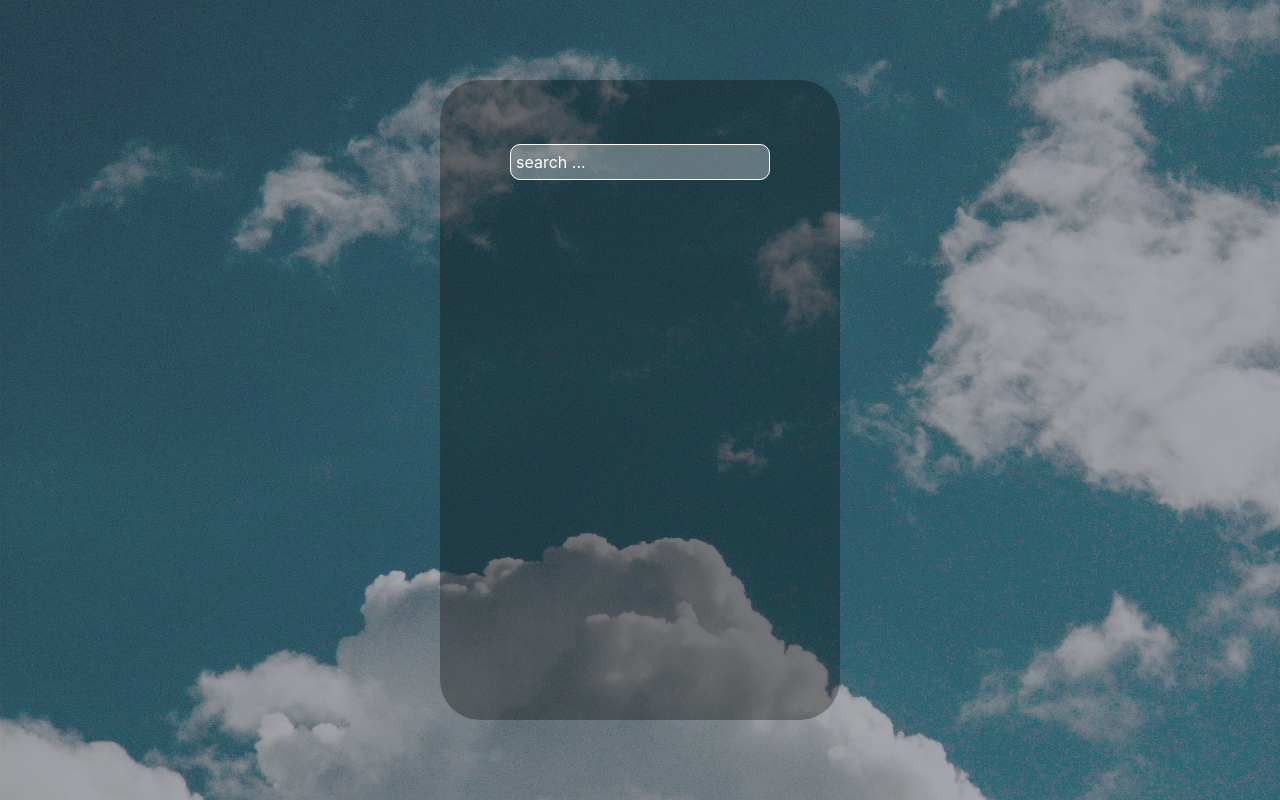
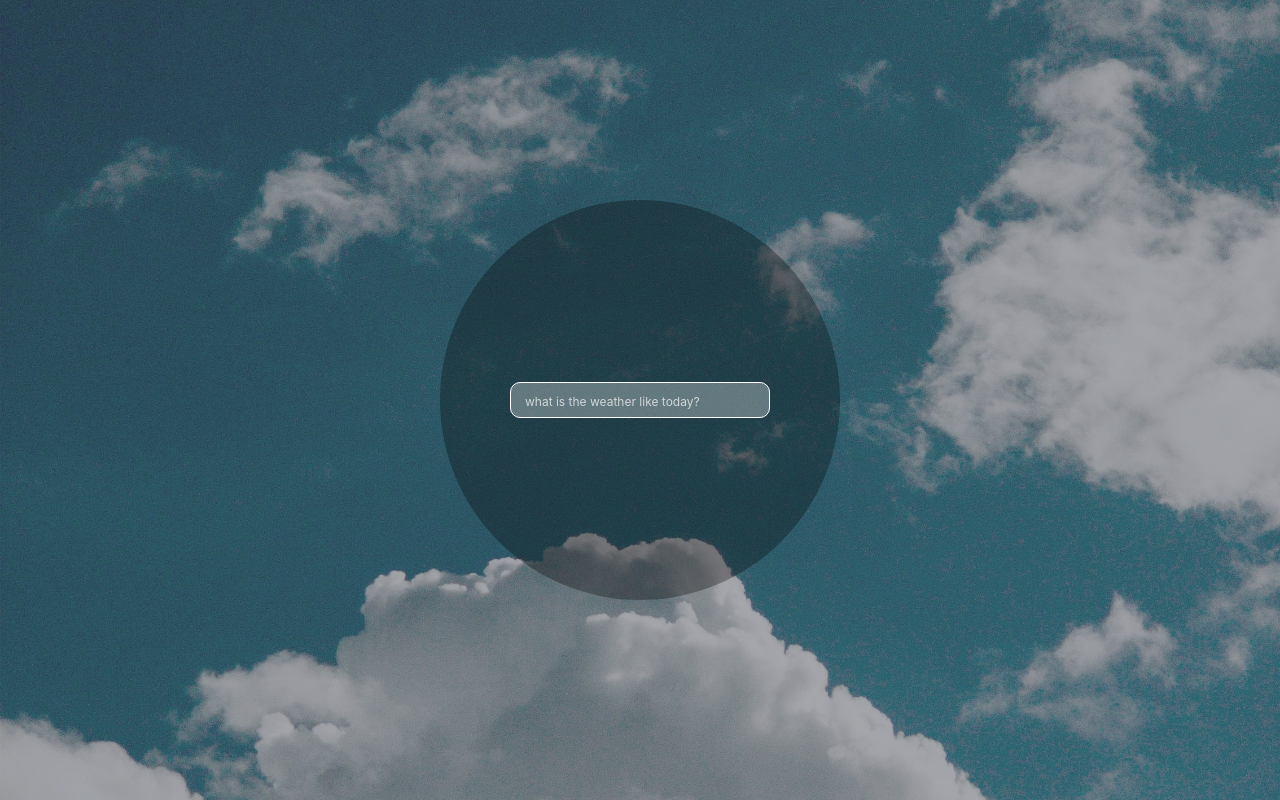
Before and after one commit to annoinspace/EPICODE-react-advanced-solo-project, a React (Create React App) app: page / in a window 1280 px wide. Built offline with nearby package versions, Linux system fonts and the light colour scheme.

Commit message:
more styling, mainly to do with the hover on main section

```diff
--- a/src/App.css
+++ b/src/App.css
@@ -73,22 +73,64 @@ h1 {
 }
 
 /* styling on components */
+.search {
+  text-align: center;
+  padding: 1rem;
+  background-color: transparent;
+  color: white;
+  border-radius: 10px;
+  position: relative;
+}
 
-.bottom-section {
+.main:hover .search {
+  margin-top: 20px;
+}
+
+.main {
+  width: 400px;
+  max-height: 400px;
+  border-radius: 50%;
+  background-color: rgba(0, 0, 0, 0.3);
+  transition: max-height, border-radius 2s ease;
+  display: flex;
+  justify-content: center;
+  align-items: center;
+}
+
+.main:hover {
+  border-radius: 40px;
+  width: 400px;
+  max-height: 80vh;
+  display: flex;
+  flex-direction: column;
+  justify-content: space-around;
+  align-items: center;
+}
+
+.main:hover .bottom-section {
   max-width: 95%;
 }
 
+.top {
+  display: none;
+}
+
+.main:hover .top {
+  display: block;
+}
+
+.bottom-section {
+  display: none;
+}
+.main:hover .bottom-section {
+  display: block;
+}
+
 .bottom {
+  display: block;
   background-color: rgba(255, 255, 255, 0.3);
   border-radius: 50px;
   padding: 5px;
-}
-
-.main {
-  border-radius: 40px;
-  width: 400px;
-  max-height: 80vh;
-  background-color: rgba(0, 0, 0, 0.3);
 }
 
 .sunrise-wrapper {
@@ -96,17 +138,11 @@ h1 {
   justify-content: space-between;
 }
 
-.search {
-  text-align: center;
-  padding: 1rem;
-  background-color: transparent;
-  color: white;
-  border-radius: 10px;
-}
-
 ::placeholder {
   color: white;
-  opacity: 1; /* Firefox */
+  opacity: 0.7; /* Firefox */
+  font-size: 12px;
+  padding-left: 9px;
 }
 
 input[type="text"] {
--- a/src/components/MainSearch.jsx
+++ b/src/components/MainSearch.jsx
@@ -27,13 +27,13 @@ export default function MainSearch() {
   }
 
   return (
-    <Container className="h-100 d-flex flex-column justify-content-between align-items-center main">
-      <div className="search mt-5">
+    <Container className="h-100 main">
+      <div className="search">
         <input
           value={location}
           onChange={(event) => setLocation(event.target.value)}
           onKeyDown={searchLocation}
-          placeholder="search ..."
+          placeholder="what is the weather like today?"
           type="text"
         ></input>
       </div>
```
